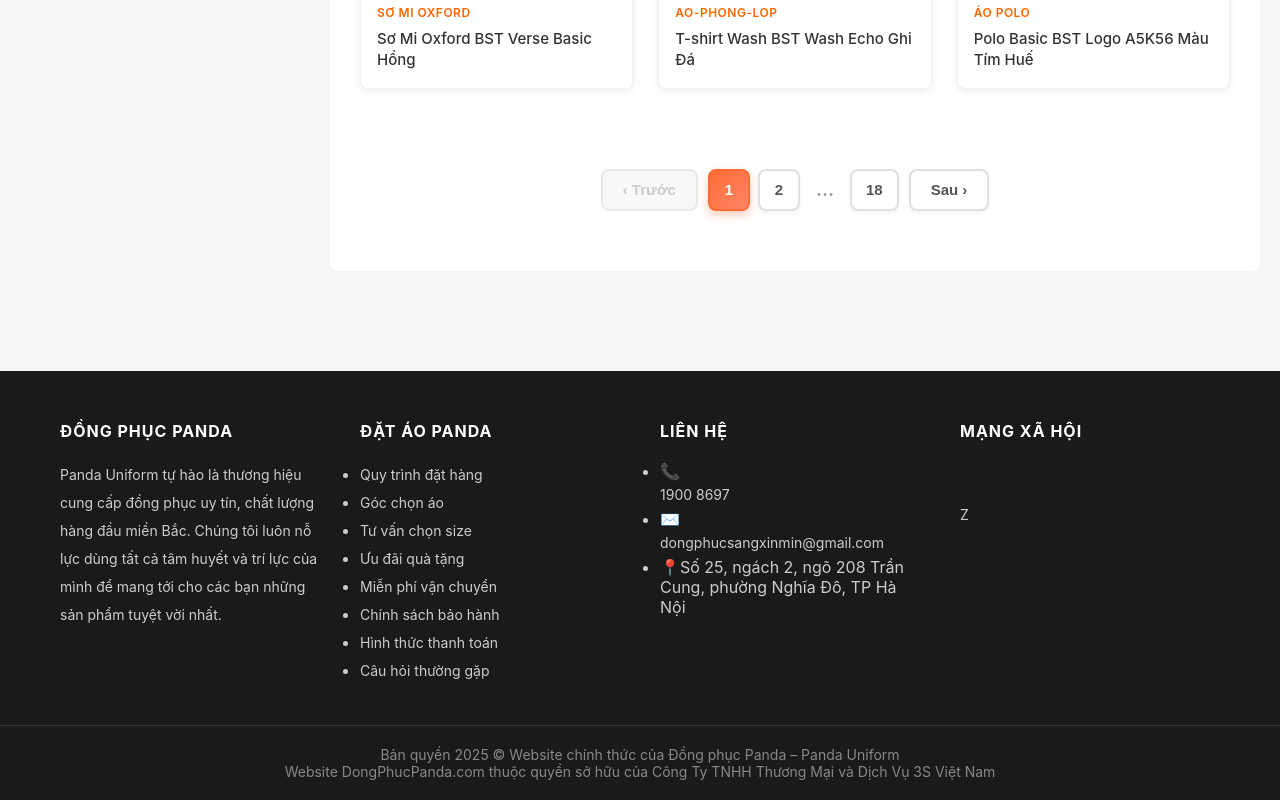
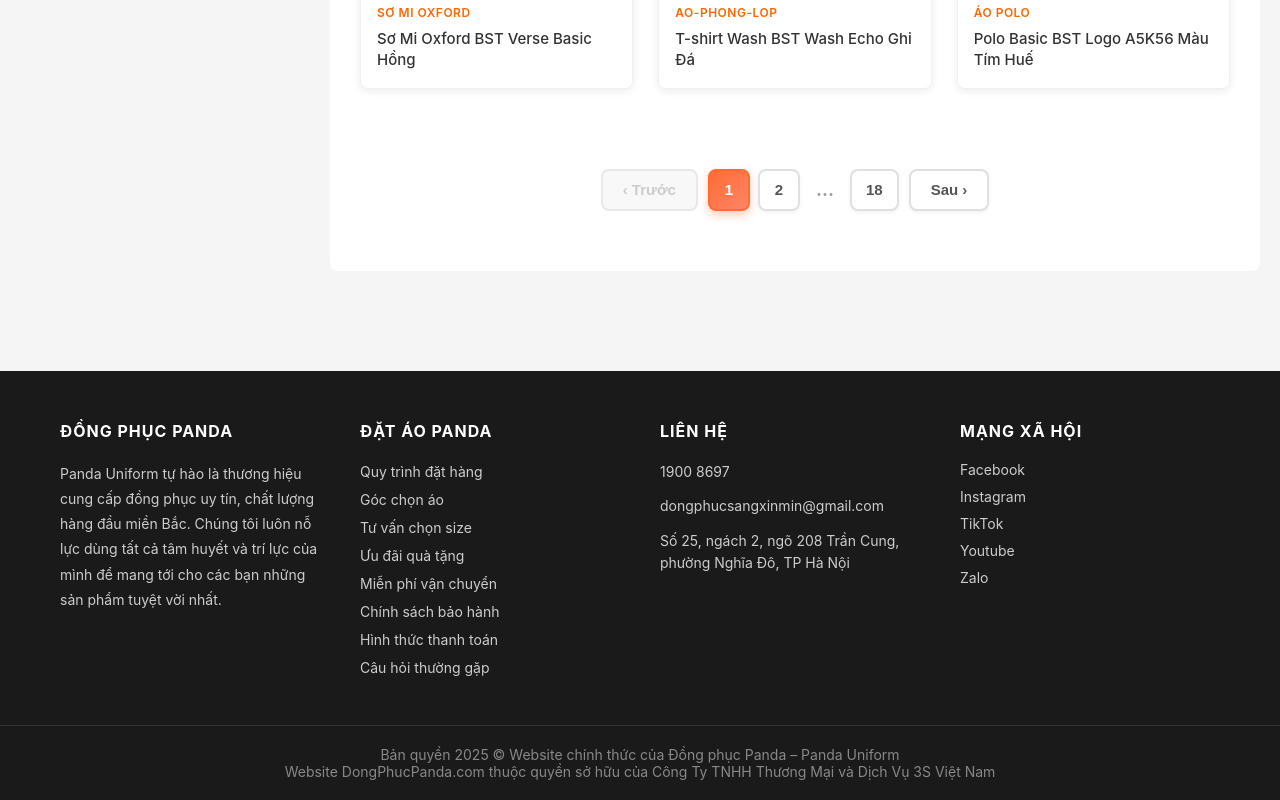
Before and after one commit to Khuongvjppro/FE, a React (Vite) app: page /products in a window 1280 px wide. Shown: the part 1728-2528 px from the top of the page. Built offline with nearby package versions, Linux system fonts and the light colour scheme; data requests are answered from the project's data file.

Commit message:
subcategories && footer

```diff
--- a/src/components/Footer.css
+++ b/src/components/Footer.css
@@ -21,24 +21,75 @@
   letter-spacing: 1px;
 }
 
-.footer-column p,
-.footer-column a {
+.footer-desc {
+  font-size: 14px;
+  line-height: 1.8;
+}
+
+.footer-links {
+  list-style: none;
+  padding: 0;
+  margin: 0;
+}
+
+.footer-links li {
+  margin-bottom: 8px;
+}
+
+.footer-links a {
   color: #ccc;
   font-size: 14px;
-  line-height: 2;
   text-decoration: none;
-  display: block;
+  transition: color 0.3s;
+  display: inline-block;
+}
+
+.footer-links a:hover {
+  color: #ff6600;
+}
+
+.footer-contact {
+  list-style: none;
+  padding: 0;
+  margin: 0;
+}
+
+.footer-contact li {
+  margin-bottom: 12px;
+  font-size: 14px;
+  line-height: 1.6;
+}
+
+.footer-contact a {
+  color: #ccc;
+  text-decoration: none;
   transition: color 0.3s;
 }
 
-.footer-column a:hover {
+.footer-contact a:hover {
   color: #ff6600;
+}
+
+.footer-contact span {
+  color: #ccc;
 }
 
 .social-links {
   display: flex;
   flex-direction: column;
   gap: 10px;
+}
+
+.social-link {
+  color: #ccc;
+  font-size: 14px;
+  text-decoration: none;
+  transition: color 0.3s;
+  display: inline-block;
+}
+
+.social-link:hover {
+  color: #ff6600;
 }
 
 .footer-bottom {
--- a/src/components/Footer.jsx
+++ b/src/components/Footer.jsx
@@ -34,15 +34,12 @@
               <h3 className="footer-title">LIÊN HỆ</h3>
               <ul className="footer-contact">
                 <li>
-                  <span className="contact-icon">📞</span>
                   <a href="tel:19008697">1900 8697</a>
                 </li>
                 <li>
-                  <span className="contact-icon">✉️</span>
                   <a href="mailto:dongphucsangxinmin@gmail.com">dongphucsangxinmin@gmail.com</a>
                 </li>
                 <li>
-                  <span className="contact-icon">📍</span>
                   <span>Số 25, ngách 2, ngõ 208 Trần Cung, phường Nghĩa Đô, TP Hà Nội</span>
                 </li>
               </ul>
@@ -51,20 +48,20 @@
             <div className="footer-column">
               <h3 className="footer-title">MẠNG XÃ HỘI</h3>
               <div className="social-links">
-                <a href="https://www.facebook.com/pandauniform" target="_blank" rel="noopener noreferrer" className="social-link facebook">
-                  <i className="fab fa-facebook-f"></i>
+                <a href="https://www.facebook.com/pandauniform" target="_blank" rel="noopener noreferrer" className="social-link">
+                  Facebook
                 </a>
-                <a href="https://www.instagram.com/panda_uniform" target="_blank" rel="noopener noreferrer" className="social-link instagram">
-                  <i className="fab fa-instagram"></i>
+                <a href="https://www.instagram.com/panda_uniform" target="_blank" rel="noopener noreferrer" className="social-link">
+                  Instagram
                 </a>
-                <a href="https://www.tiktok.com/@dilamkieu.pandauniform" target="_blank" rel="noopener noreferrer" className="social-link tiktok">
-                  <i className="fab fa-tiktok"></i>
+                <a href="https://www.tiktok.com/@dilamkieu.pandauniform" target="_blank" rel="noopener noreferrer" className="social-link">
+                  TikTok
                 </a>
-                <a href="https://www.youtube.com/pandauniform" target="_blank" rel="noopener noreferrer" className="social-link youtube">
-                  <i className="fab fa-youtube"></i>
+                <a href="https://www.youtube.com/pandauniform" target="_blank" rel="noopener noreferrer" className="social-link">
+                  Youtube
                 </a>
-                <a href="http://zalo.me/pandauniform" target="_blank" rel="noopener noreferrer" className="social-link zalo">
-                  <span>Z</span>
+                <a href="http://zalo.me/pandauniform" target="_blank" rel="noopener noreferrer" className="social-link">
+                  Zalo
                 </a>
               </div>
             </div>
```
Also changed, not shown: db.json.
